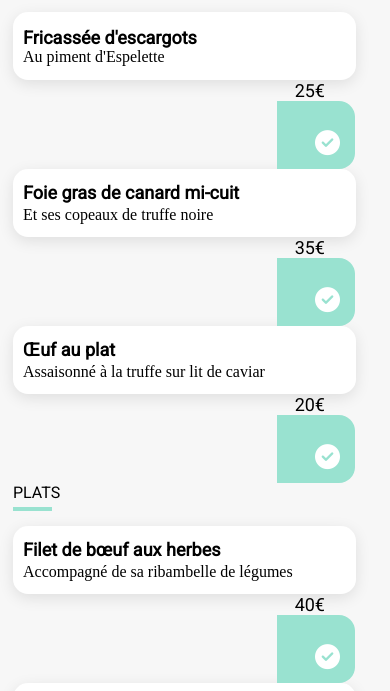
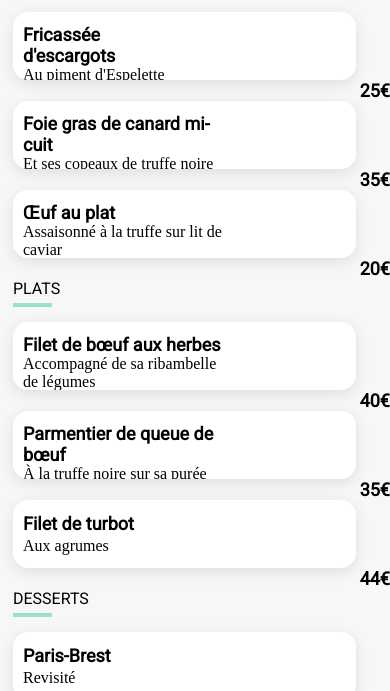
Before and after one commit to Epouvaantail/OhMyFood, a plain HTML site: page OhMyFood/restaurants/La_palette_du_gout.html in a window 390 px wide. Shown: the part 405-1096 px from the top of the page. Drawn offline with Linux system fonts and the light colour scheme; a web font is replaced by a local one.

Commit message:
Update style2.css

```diff
--- a/OhMyFood/style/style2.css
+++ b/OhMyFood/style/style2.css
@@ -79,6 +79,53 @@ article {
   flex-direction: column;
 }
 
+
+@keyframes itemAppear {
+  0% {
+    transform: scale(0);
+  }
+
+  100% {
+    transform: scale(1);
+  }
+}
+
+.delay1 {
+  animation-delay: 0s;
+}
+
+.delay2 {
+  animation-delay: 1s;
+}
+
+.delay3 {
+  animation-delay: 2s;
+}
+
+.delay4 {
+  animation-delay: 3s;
+}
+
+.delay5 {
+  animation-delay: 4s;
+}
+
+.delay6 {
+  animation-delay: 5s;
+}
+
+.delay7 {
+  animation-delay: 6s;
+}
+
+.delay8 {
+  animation-delay: 7s;
+}
+
+.delay9 {
+  animation-delay: 8s;
+}
+
 .card-plate {
   width: 100%;
   z-index: 1;
@@ -98,6 +145,10 @@ article {
 
 }
 
+.plate-text {
+  width: 80%;
+}
+
 .plate {
   background: white;
   box-shadow: 0px 4.01149px 15.0431px rgba(0, 0, 0, 0.1);
@@ -112,13 +163,19 @@ article {
   flex: 1;
   overflow: hidden;
   text-overflow: ellipsis;
+  cursor: pointer;
+  animation: itemAppear .6s;
+  animation-timing-function: cubic-bezier(.5,1.58,.34,.82);
+  animation-fill-mode: both;
+  transform: scale(0);
 }
 
 .plate p , .plate h2 {
   margin-left: 5px;
+  width: 60%;
 }
 
-.card-check {
+/* .card-check {
   display: flex;
   justify-content: center;
   align-items: center;
@@ -130,11 +187,12 @@ article {
   width: 20%;
   height: 68px;
   z-index: 2;
-}
+} */
 
 .fa-sharp.fa-solid.fa-circle-check {
   color: white;
   font-size: 25px;
+  display: none;
 }
 
 .article-head{
@@ -188,11 +246,11 @@ p {
 .price {
   display: flex;
   justify-content:flex-end;
-  align-items:flex-start;
-  margin-right: 65px;
+  align-items:flex-end;
+  padding-left: 0.5rem;
   font-family: 'Roboto';
   font-style: normal;
-  font-weight: 500;
+  font-weight: 700;
   font-size: 18px;
   line-height: 21px;
   color: #000000;
```
